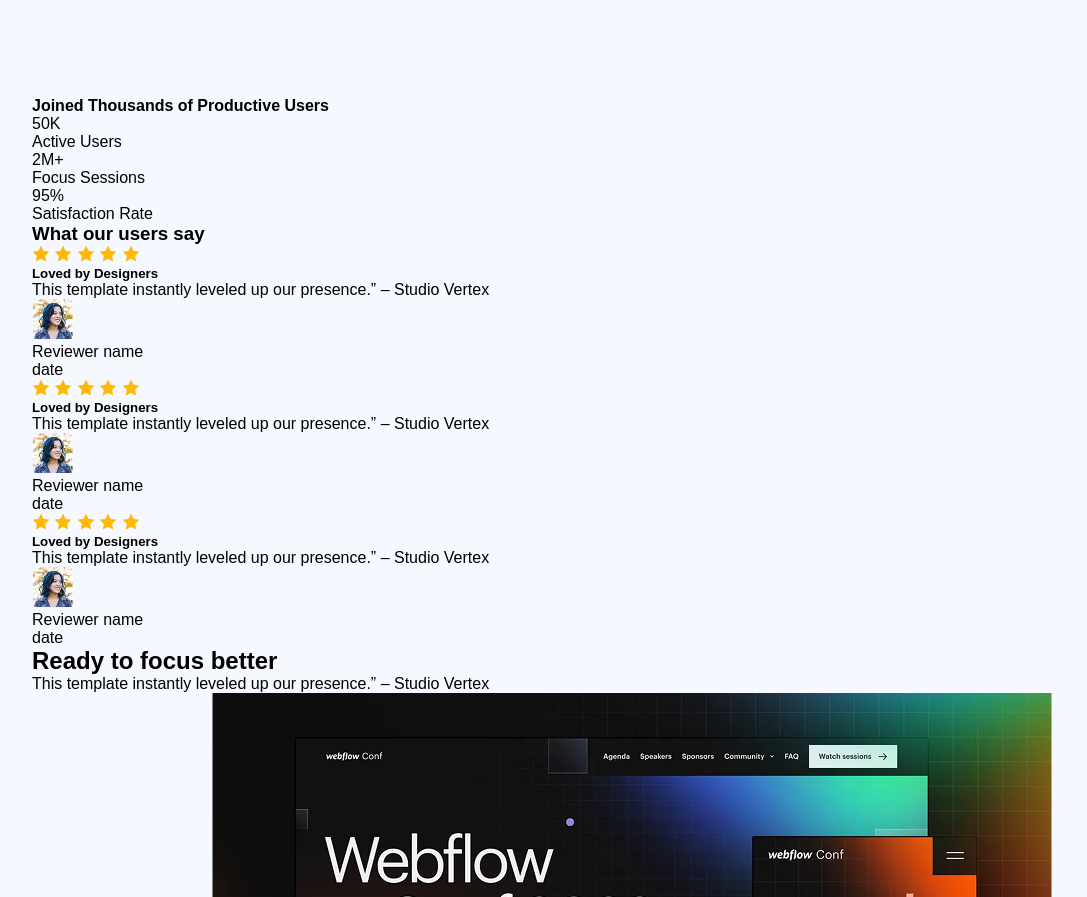
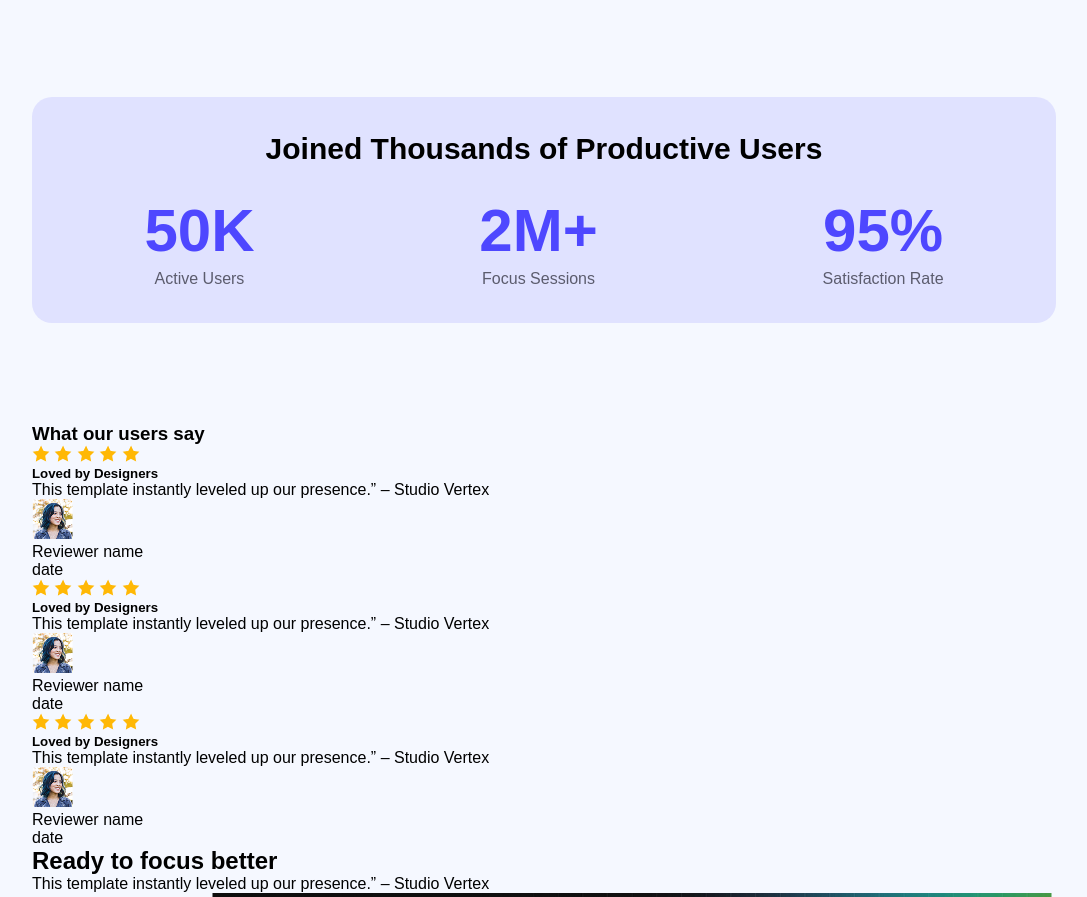
Before and after one commit to husain-ahmed-8/assignment-1, a plain HTML site: page index.html in a window 1280 px wide. Shown: the part 1188-2085 px from the top of the page, without its empty margins (96-1183 px from the left). Drawn offline with Linux system fonts and the light colour scheme.

Commit message:
another section style done, section name userInfo,

```diff
--- a/style.css
+++ b/style.css
@@ -2,6 +2,7 @@
 primary color     : #4E47FF
 bg color          : #F5F8FF
 headline color    : #252432
+p tag color       : #252432b5
 */
 
 * {
@@ -102,3 +103,38 @@ section.seeIt {
 }
 
 /* seeit section end */
+
+/* userInfo section start */
+
+section.userInfo {
+  margin-bottom: 100px;
+  background: #4e47ff1f;
+  border-radius: 20px;
+  padding: 35px 0px;
+}
+
+.userInfo h4 {
+  font-size: 30px;
+  text-align: center;
+  padding-bottom: 30px;
+}
+
+.userInfo .info {
+  display: flex;
+  justify-content: space-around;
+}
+
+.userInfo .disit {
+  text-align: center;
+  font-size: 60px;
+  font-weight: 700;
+  color: #4e47ff;
+}
+
+.userInfo .title {
+  text-align: center;
+  color: #252432b5;
+  padding-top: 5px;
+}
+
+/* userInfo section end */
```
